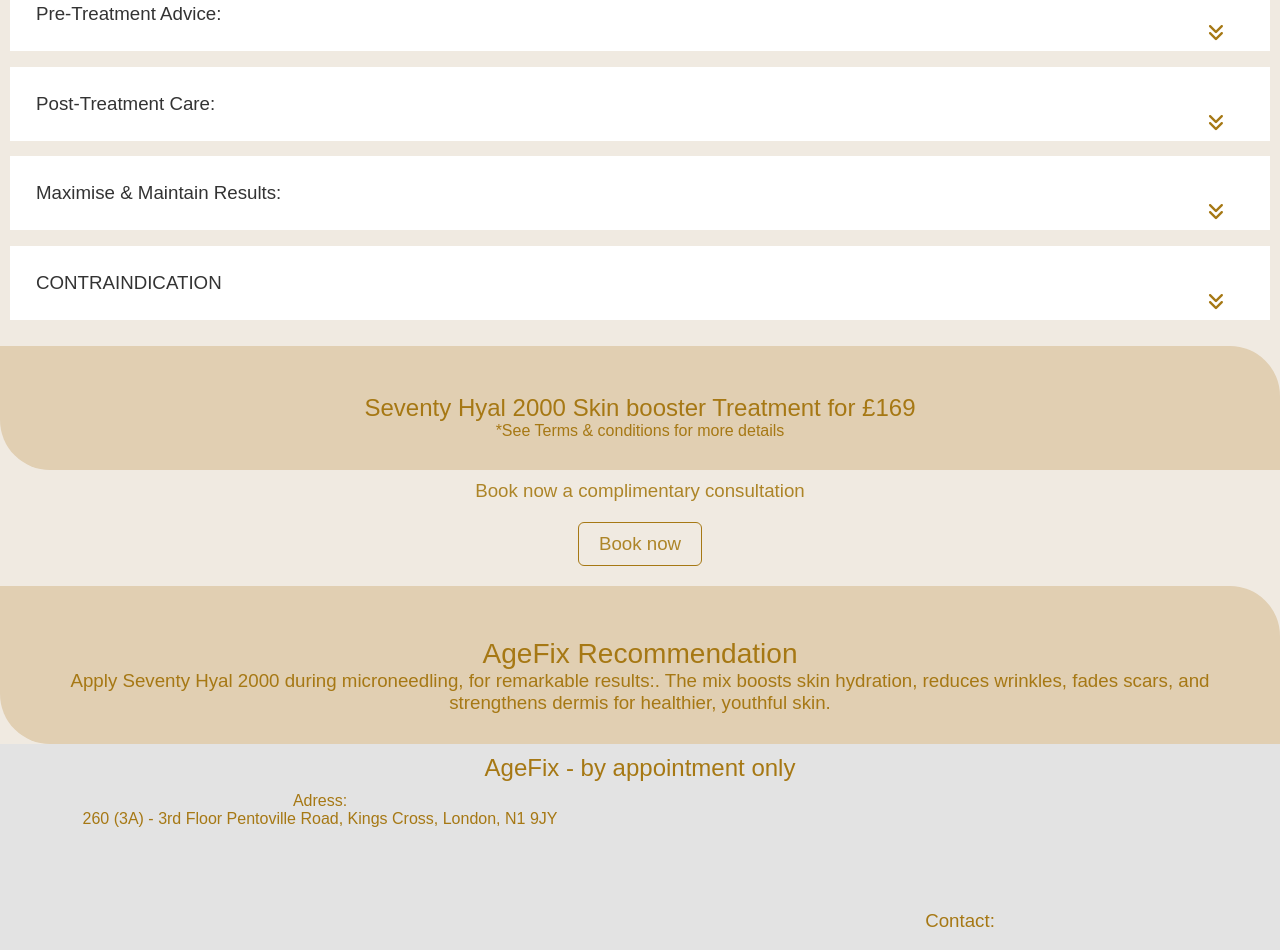
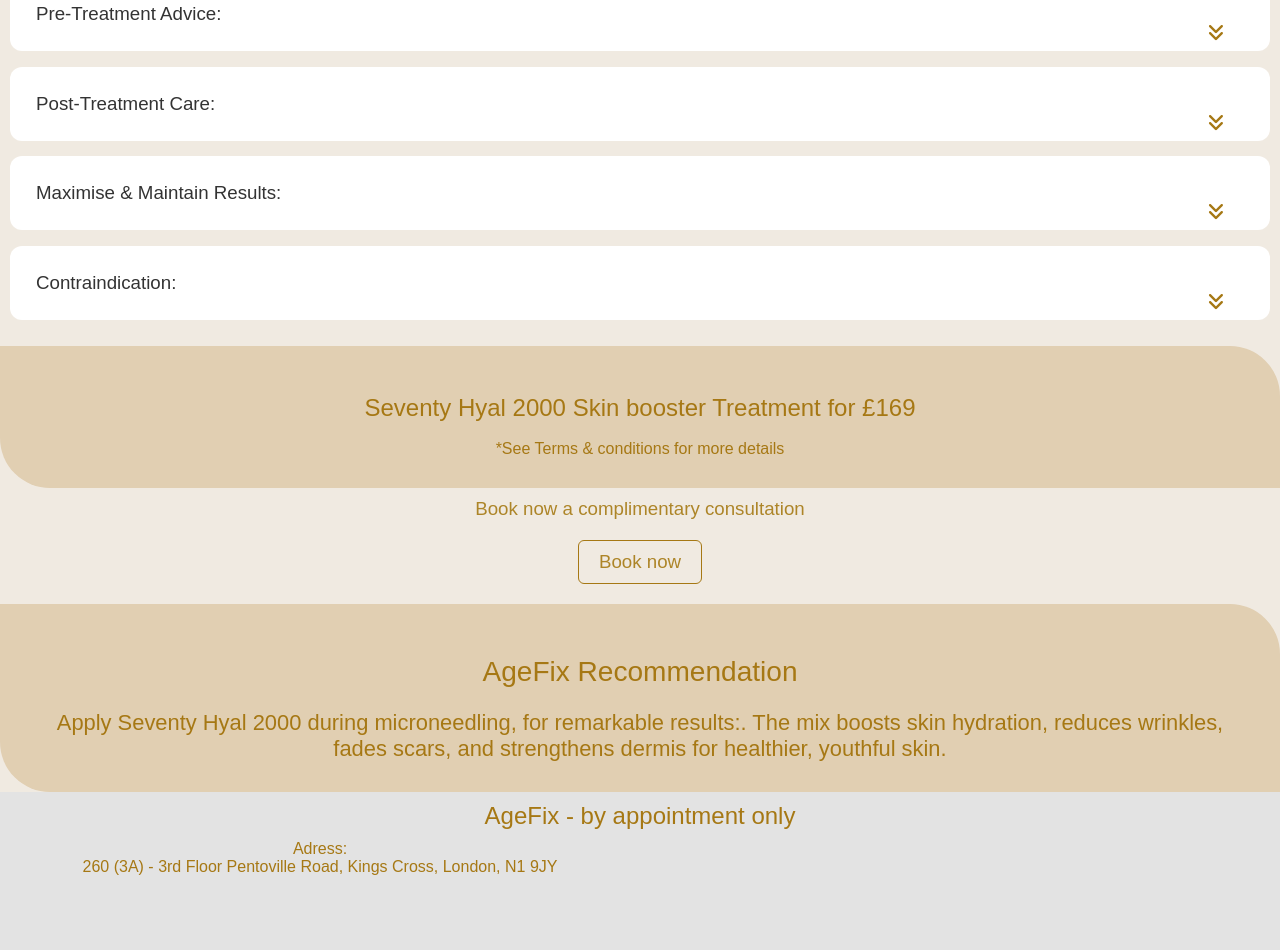
Before and after one commit to MishaHri/AgefixVersion12-02, a plain HTML site: page Seventy Hyal 2000.html in a window 1280 px wide. Shown: the part 1749-2699 px from the top of the page. Drawn offline with Linux system fonts and the light colour scheme.

Commit message:
small text editd

```diff
--- a/Seventy Hyal 2000.html
+++ b/Seventy Hyal 2000.html
@@ -115,6 +115,7 @@
       margin-top: 0px;
       padding: 26px;
       background-color: white;
+      border-radius: 12px;
     }
 
 .container {
@@ -366,7 +367,7 @@
     </div>
   </div>
   <div class="dropdown" id="dropdown4">
-    <div class="dropdown-item"><h3>CONTRAINDICATION<i class="fa-solid fa-angles-down"style="float: right;"></i></h3></div>    <div class="dropdown-content">
+    <div class="dropdown-item"><h3>Contraindication:<i class="fa-solid fa-angles-down"style="float: right;"></i></h3></div>    <div class="dropdown-content">
       <div><ul>
         <li>Mild allergies: Discuss any allergies with your practitioner for safe treatment </li>
         <li>Skin sensitivities: Inform your practitioner about skin conditions for tailored care.
@@ -386,6 +387,7 @@
 <div class ="punchline">
     <br>
     <h2>Seventy Hyal 2000 Skin booster Treatment for £169</h2>
+    <br>
      <p>*See Terms & conditions for more details</p>
 </div>
 
@@ -398,12 +400,13 @@
 <div class ="punchline">
   <br>
   <h2>AgeFix Recommendation</h2>
-   <p>Apply Seventy Hyal 2000 during microneedling,
+  <br>
+   <h3>Apply Seventy Hyal 2000 during microneedling,
     for remarkable results:. The mix
     boosts skin hydration, reduces wrinkles,
     fades scars, and strengthens dermis for healthier,
     youthful skin.
-   </p>
+   </h3>
 </div>
 
 <script>
```
Also changed, not shown: Lumi eyes.html (+1 -0 lines), Mesatherapy.html (+2 -1 lines), Miscroneedling.html (+1 -0 lines), Profilo.html (+1 -0 lines), face.html (+0 -1 lines).
